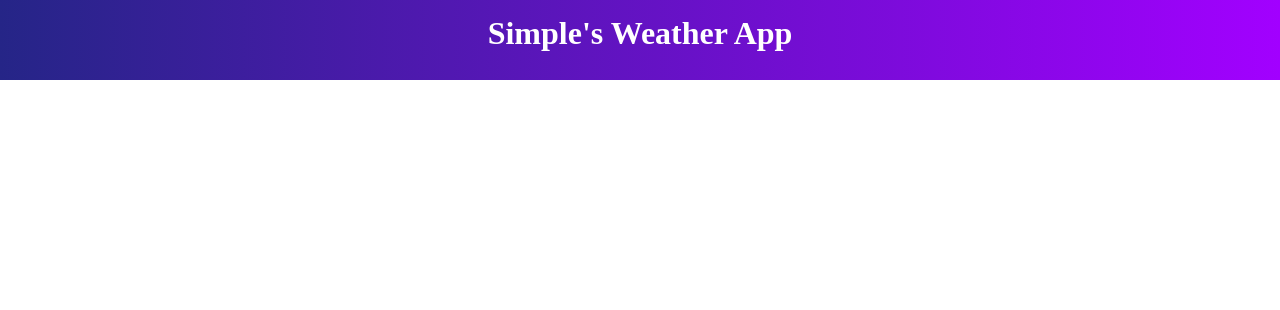
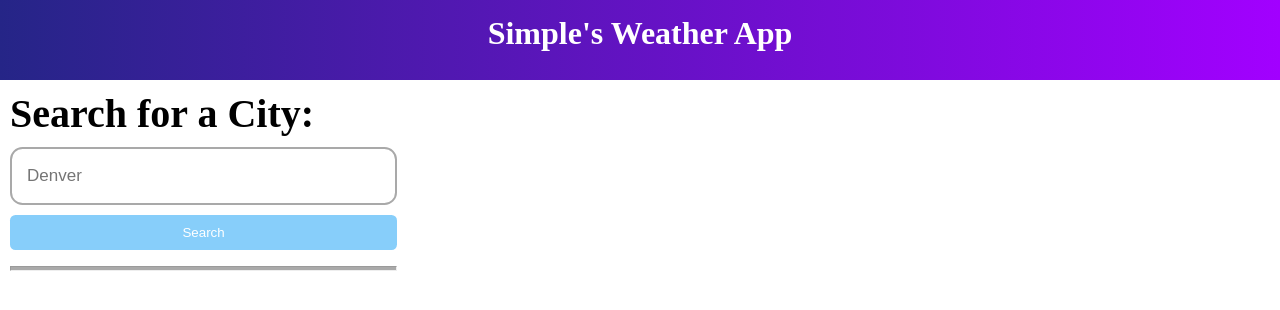
Before and after one commit to Jukphillips/Simples-Weather-App, a plain HTML site: page index.html in a window 1280 px wide. Drawn offline with Linux system fonts and the light colour scheme.

Commit message:
Added searh section and styled

```diff
--- a/Assets/style.css
+++ b/Assets/style.css
@@ -4,6 +4,7 @@
   padding: 0px;
 }
 
+/* Header */
 #headerH2 {
   text-align: center;
   background-image: linear-gradient(
@@ -16,3 +17,48 @@
   width: 100%;
   color: white;
 }
+
+/* Search column stuff */
+
+/* Search Basic Formtating */
+.searchFormat {
+  margin: 5px;
+  width: 55%;
+}
+
+/* Parent */
+#searchBar {
+  display: flex;
+  flex-direction: column;
+  margin: 5px;
+}
+
+/* Search Header */
+#searchH1 {
+  font-size: 40px;
+}
+
+/* Search Input */
+#searchInput {
+  height: 58px;
+  padding: 15px;
+  font-size: 17px;
+  border: 2px solid darkgrey;
+  border-radius: 12.5px;
+}
+
+/* Search Button */
+#searchButton {
+  background-color: lightskyblue;
+  color: white;
+  border: none;
+  padding: 10px;
+  margin-bottom: 11px;
+  border-radius: 5.5px;
+}
+
+/* search hr */
+hr {
+  height: 5px;
+  background-color: darkgrey;
+}
--- a/index.html
+++ b/index.html
@@ -14,6 +14,13 @@
         <h1 id="headerH2">Simple's Weather App</h1>
     </header>
 
+        <!-- Search Bar & Locally Saved Buttons-->
+    <aside id="searchBar" class="searchFormat">
+        <h1 id='searchH1' class="searchFormat"><strong>Search for a City:</strong></h1>
+        <input id="searchInput" class="searchFormat" placeholder="Denver">
+        <button id="searchButton" class="searchFormat">  Search </button>
+        <hr class="searchFormat">
+    </aside>
 
 
 
```
